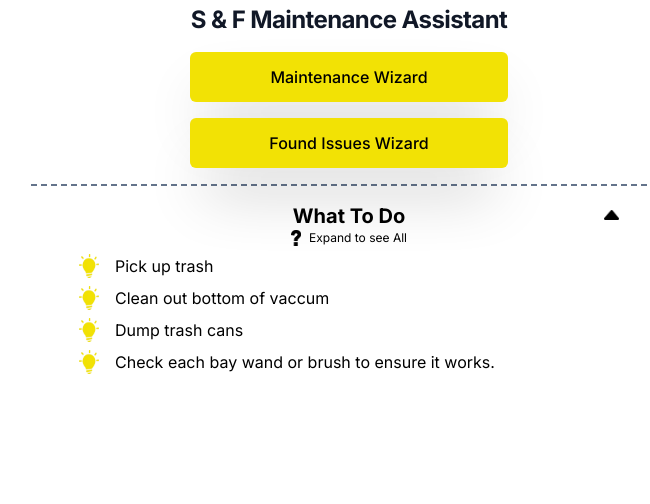
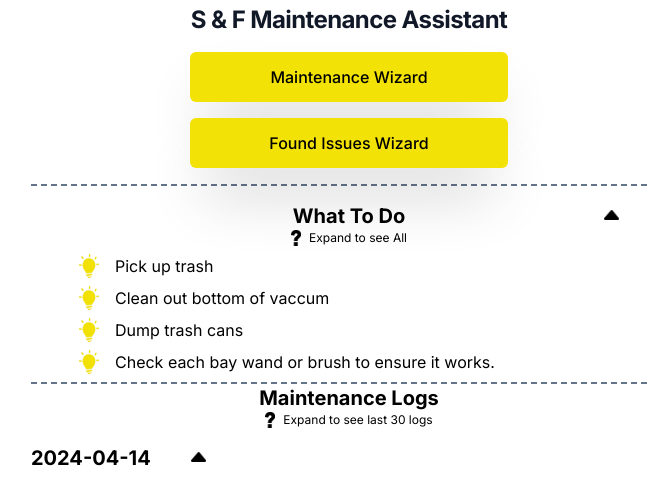
Before and after one commit to jcsmileyjr/carwash, a Next.js app: page / in a window 1280 px wide. Shown: the top 504 px of the page, without its empty margins (291-941 px from the left). Built offline with nearby package versions, Linux system fonts and the light colour scheme.

Commit message:
Feature: Initial components for displaying maintenance issues

```diff
--- a/src/app/components/issues/issues.tsx
+++ b/src/app/components/issues/issues.tsx
@@ -12,6 +12,14 @@ import Hammer from '../../../images/hammer-icon.png';
  * @return {JSX.Element} The rendered list of issues.
  */
 const Issues = ({issue, imageType}: {issue: Issue, imageType: string}) => {
+    if (issue.logType === "maintenance") {
+        return (
+            <div className='flex flex-row justify-start gap-4 my-2' key={issue.issueID}>
+                <Image priority={false} src={Hammer} width={20} height={5} alt="" className='h-6 self-center' />
+                <p>{issue.content}</p>
+            </div>
+        )
+    } else {
         return (
             <div className='mx-12'>
                 {Object.keys(issue).map((key) => {
@@ -35,5 +43,6 @@ const Issues = ({issue, imageType}: {issue: Issue, imageType: string}) => {
             </div>
         )
     }
+}
 
 export default Issues;
--- /dev/null
+++ b/src/app/components/logs/logs.tsx
@@ -0,0 +1,34 @@
+
+
+import Image from 'next/image';
+import QuestionMark from '../../../images/question-mark-icon.png';
+import CaretUp from '../../../images/caret-up-icon.png';
+import CaretDown from '../../../images/caret-down-icon.png';
+import Issues from '../issues/issues';
+import Issue from '../../Types/issue';
+import MaintenanceToggle from '../maintenanceToggle/maintenanceToggle';
+
+const sortIssuesByIssueID = (logs : Issue[]) => {
+    return logs.sort((a, b) => b.issueID - a.issueID);
+}
+
+const Logs = ({maintenanceLogs} : {maintenanceLogs: Issue[]}) => {
+
+    const sortedMaintenanceLogs = sortIssuesByIssueID(maintenanceLogs);
+
+    return (
+        <section className="flex flex-col border-dashed border-t-2 border-slate-500">
+            <h1 className='text-xl font-bold text-center'> Maintenance Logs </h1>
+            <div className='flex justify-center gap-2'>
+                <Image priority={false} src={QuestionMark} width={10} height={5} alt="" className='' />
+                <p className='text-xs'>Expand to see last 30 logs</p>
+            </div>
+            <MaintenanceToggle issue={sortedMaintenanceLogs[0]} />
+            {/* <Issues issue={collapseIssue} imageType='lightbulb' /> */}
+        </section>
+    );
+}
+
+// numArray.sort((a, b) => b - a);
+
+export default Logs;
--- /dev/null
+++ b/src/app/components/maintenanceToggle/maintenanceToggle.tsx
@@ -0,0 +1,30 @@
+"use client"
+import {useState} from 'react';
+import Image from 'next/image';
+import CaretUp from '../../../images/caret-up-icon.png';
+import CaretDown from '../../../images/caret-down-icon.png';
+import Issues from '../issues/issues';
+import Issue from '../../Types/issue';
+
+const MaintenanceToggle = ({issue} : {issue: Issue}) => {
+    const [openLog, setOpenLog] = useState(false);
+    console.log(issue);
+
+    return (
+        <div>
+            <details open={openLog} onToggle={() => setOpenLog(!openLog)}>
+                <summary className="list-none">
+                    <div className='flex justify-start relative mt-4'>
+                        <h1 className='text-xl font-bold'> {issue.date} </h1>
+                        {!openLog && <Image priority={false} src={CaretUp} width={15}  alt="" className='absolute top-2 left-40' />}
+                        {openLog && <Image priority={false} src={CaretDown} width={15}  alt="" className='absolute top-2 left-40' />}
+                    </div>
+                </summary>
+                <Issues issue={issue} imageType='hammer' />
+            </details>
+        </div>
+    );
+
+}
+
+export default MaintenanceToggle;
--- a/src/app/dashboard/page.tsx
+++ b/src/app/dashboard/page.tsx
@@ -1,11 +1,14 @@
 import CTAGroup from '../components/ctaGroup/ctaGroup';
 import WhatToDo from '../components/whatToDo/whatToDo';
+import Logs from '../components/logs/logs';
+import DummyIssues from '../lib/dummyIssues.json';
 
 export default function Dashboard() {
     return(
         <main className='md:w-1/2 md:mx-auto'>
             <CTAGroup />
             <WhatToDo />
+            <Logs maintenanceLogs={DummyIssues} />
         </main>
     )
 }
```
Lines whose indentation alone changed are shown as unchanged.
